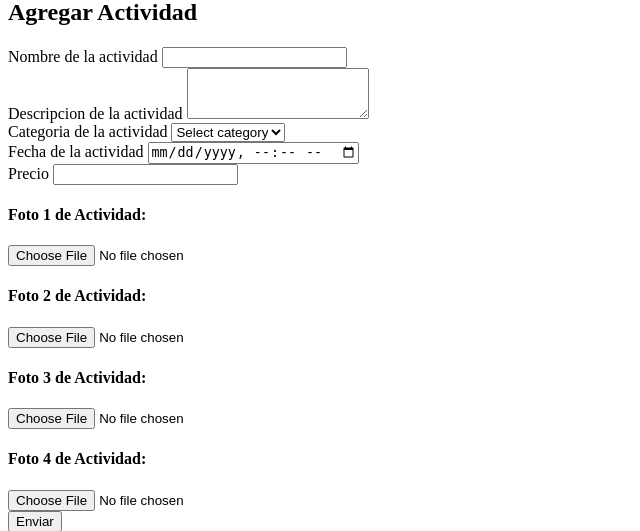
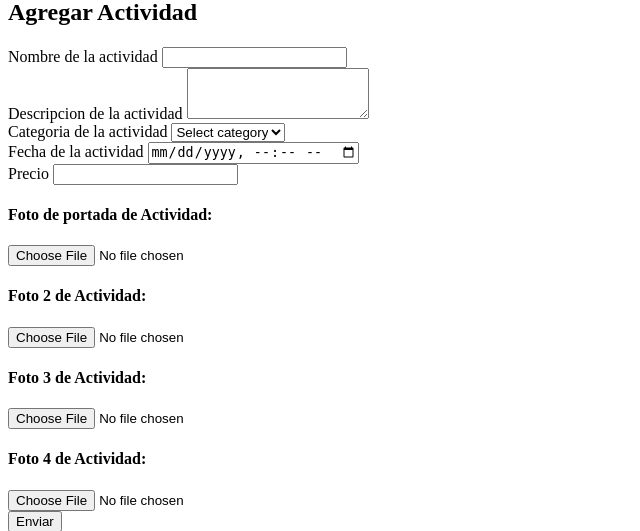
Before and after one commit to Javier-Mazariegos/Conectados, a Flask app: template templates/nueva_actividad.html in a window 1280 px wide. Shown: the part 137-668 px from the top of the page, without its empty margins (0-640 px from the left). Run offline with Flask 2, Linux system fonts and the light colour scheme; the template is opened without the code that fills it, so the values that code supplies are empty; parts of the project's set-up code (start-up, migrations or seed data) failed here and were passed over; some libraries are stand-ins or nearby versions.

Commit message:
Arreglo solicitud de imagenes
Se arreglaron las solicitudes de imagenes para poder tener una de portada de evento

```diff
--- a/app.py
+++ b/app.py
@@ -106,11 +106,11 @@ def nueva_actividad():
             return template.render(css=css,normalizacioncss=normalizacioncss,logo=logo,scriptNuevaActividad=scriptNuevaActividad)
         file = request.files['file1']
         if file.filename == '':
-            pass
+            print("No se seleccionó ningun archivo 2")
+            return template.render(css=css,normalizacioncss=normalizacioncss,logo=logo,scriptNuevaActividad=scriptNuevaActividad,mensaje="Debe ingresar una foto de portada para el evento")
         if file and allowed_file(file.filename):
-            contadorImagenes += 1
             print("Archivo seleccionado")
-            filename = nombre + "_foto" + str(contadorImagenes) + "_" + secure_filename(file.filename)
+            filename = nombre + "_fotoPortada_" + secure_filename(file.filename)
             file.save(os.path.join(app.config['UPLOAD_FOLDER'], filename))
         file = request.files['file2']
         if file.filename == '':
@@ -136,15 +136,8 @@ def nueva_actividad():
             print("Archivo seleccionado")
             filename = nombre + "_foto" + str(contadorImagenes) + "_" + secure_filename(file.filename)
             file.save(os.path.join(app.config['UPLOAD_FOLDER'], filename))
-        #foto1 = request.form["file1"]
-        #foto2 = request.form["file2"]
-        #foto3 = request.form["file3"]
-        #foto4 = request.form["file4"]
         #INSERT en la tabla de eventos creados.
-        if contadorImagenes == 0:
-            return template.render(css=css,normalizacioncss=normalizacioncss,logo=logo,scriptNuevaActividad=scriptNuevaActividad, mensaje="Debe ingresar al menos 1 imagen")
-        else:
-            return redirect("/mis_actividades")
+        return redirect("/mis_actividades")
     return template.render(css=css,normalizacioncss=normalizacioncss,logo=logo,scriptNuevaActividad=scriptNuevaActividad)
 
 @app.route('/cuenta',methods=["GET","POST"], endpoint="cuenta")
--- a/templates/nueva_actividad.html
+++ b/templates/nueva_actividad.html
@@ -62,7 +62,7 @@
                         </div>
                     </div>
                     <div>
-                            <h4>Foto 1 de Actividad:</h4>
+                            <h4>Foto de portada de Actividad:</h4>
                             <input type=file name=file1>
                             <h4>Foto 2 de Actividad:</h4>
                             <input type=file name=file2>
```
